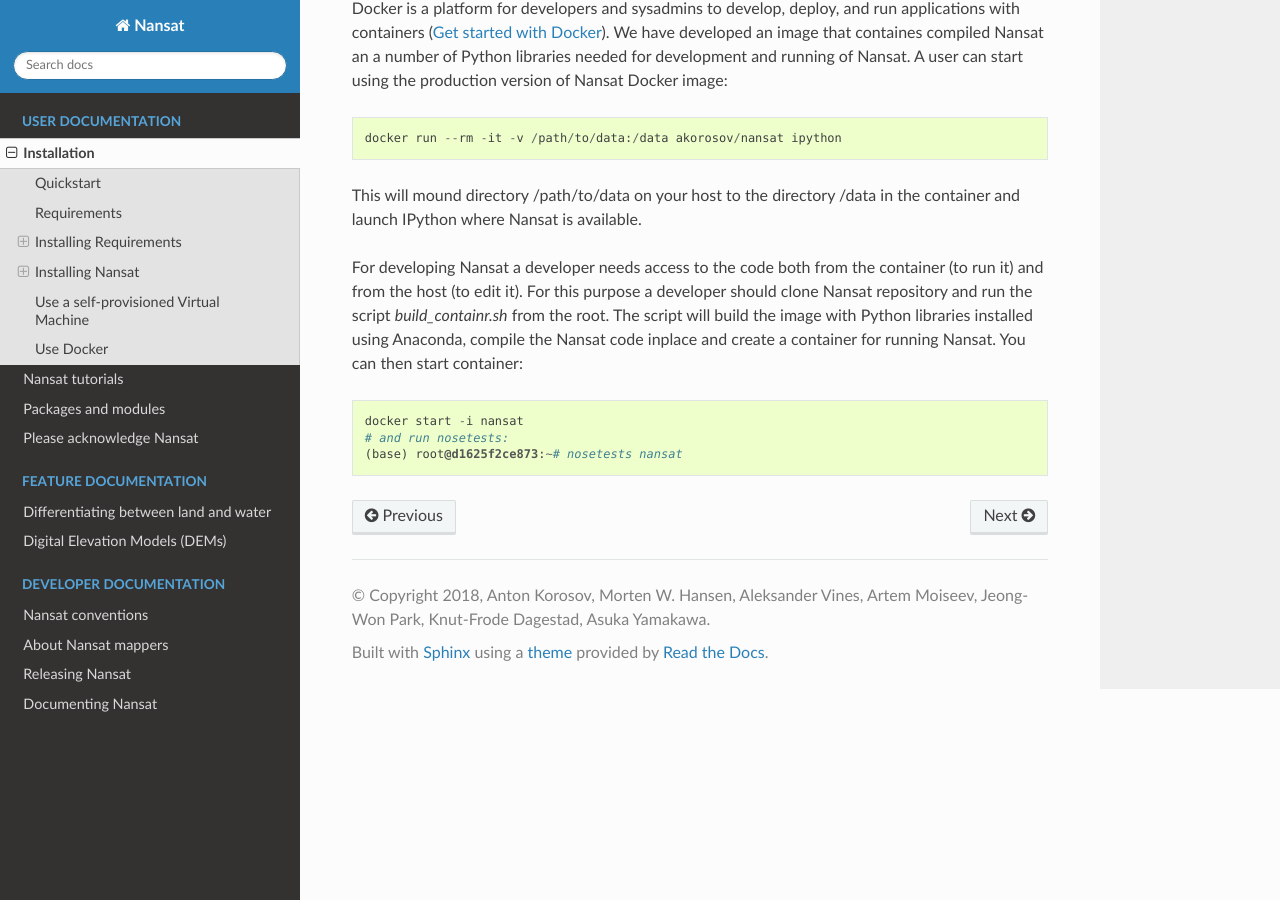
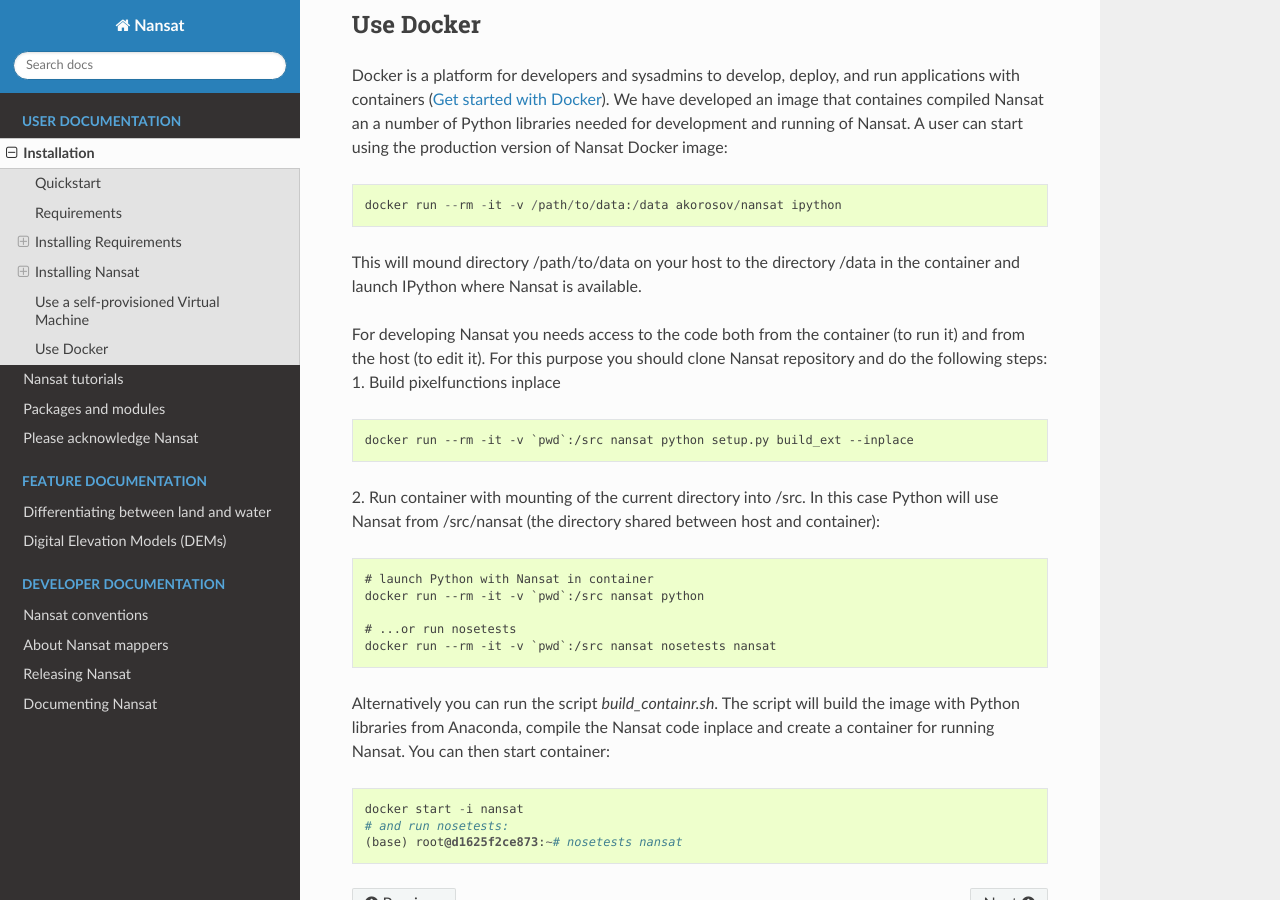
Before and after one commit to nansencenter/nansat, a Sphinx documentation site: the page built from docs/source/installation.rst, in a window 1280 px wide and 900 px high, scrolled down 3712 px. Built offline with Sphinx 7.4.7 and the Read the Docs theme 2.0.0, drawn with Linux system fonts in a browser that asks for light colours; some of the changed text lies outside the part shown.

Commit message:
#372 update docs

```diff
--- a/docs/source/installation.rst
+++ b/docs/source/installation.rst
@@ -9,8 +9,12 @@
 
 .. code-block:: bash
 
-    conda create -n nansat -c conda-forge nansat
+    # create environment with key requirements
+    conda create -y -n py3nansat gdal numpy pillow netcdf4 scipy
+    # activate environment
     source activate nansat
+    # install nansat
+    pip instal nansat
 
 Nansat is now installed.
 For more details and other methods of installing Nansat, see below.
@@ -163,6 +167,7 @@
 
   pip install nose mock
 
+
 Use a self-provisioned Virtual Machine
 --------------------------------------
 
@@ -189,6 +194,7 @@
   source activate py3nansat
   python
 
+
 Use Docker
 ----------
 Docker is a platform for developers and sysadmins to develop, deploy, and run applications with
@@ -203,11 +209,29 @@
 This will mound directory /path/to/data on your host to the directory /data in the container
 and launch IPython where Nansat is available.
 
-For developing Nansat a developer needs access to the code both from the container (to run it)
-and from the host (to edit it). For this purpose a developer should clone Nansat repository and
-run the script *build_containr.sh* from the root. The script will build the image with Python
-libraries installed using Anaconda, compile the Nansat code inplace and create a container for
-running Nansat. You can then start container:
+For developing Nansat you needs access to the code both from the container (to run it)
+and from the host (to edit it). For this purpose you should clone Nansat repository and
+do the following steps:
+1. Build pixelfunctions inplace
+
+::
+
+    docker run --rm -it -v `pwd`:/src nansat python setup.py build_ext --inplace
+
+2. Run container with mounting of the current directory into /src. In this case Python
+will use Nansat from /src/nansat (the directory shared between host and container):
+
+::
+
+    # launch Python with Nansat in container
+    docker run --rm -it -v `pwd`:/src nansat python
+
+    # ...or run nosetests
+    docker run --rm -it -v `pwd`:/src nansat nosetests nansat
+
+Alternatively you can run the script *build_containr.sh*. The script will build the image with
+Python libraries from Anaconda, compile the Nansat code inplace and create a
+container for running Nansat. You can then start container:
 
 ::
 
--- a/setup.py
+++ b/setup.py
@@ -55,7 +55,8 @@
                         "pythesint",
                         "urllib3",
                         "numpy",
-                        "gdal"
+                        "gdal",
+                        "python-dateutil",
                     ]
 
 #----------------------------------------------------------------------------#
```
Also changed, not shown: README.rst (+13 -14 lines), 1 other file.
